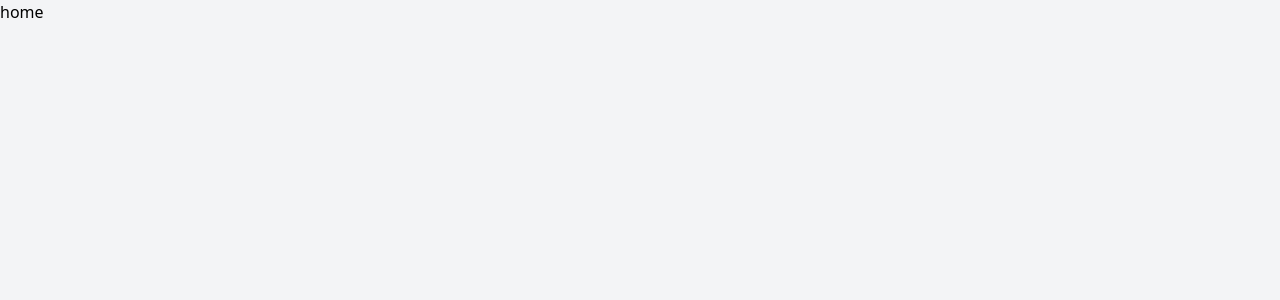
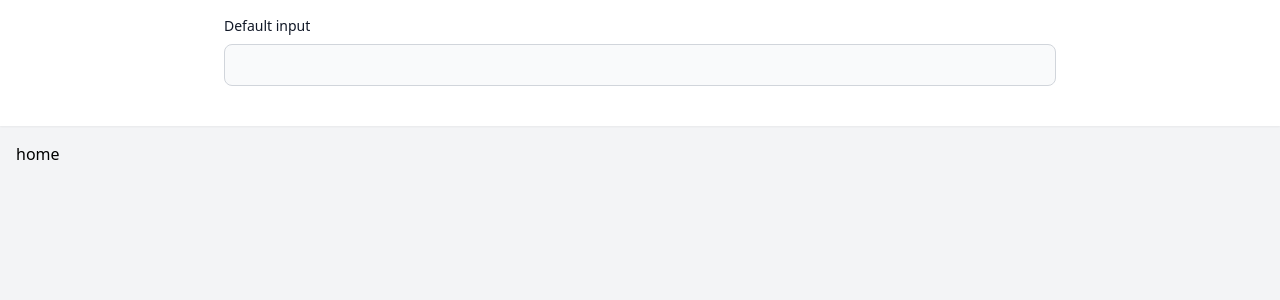
Before and after one commit to sahandghorbani/khanomi-codeChallenge, a Nuxt app: page / in a window 1280 px wide. Shown: the top 300 px of the page. Built offline with nearby package versions, Linux system fonts and the light colour scheme.

Commit message:
feat : search input added for searching charectors

```diff
--- a/components/HeroCard.vue
+++ b/components/HeroCard.vue
@@ -1,12 +1,12 @@
 <template>
-  <div class="card text-center">
+  <div class="card text-center flex flex-col justify-between">
     <img
       :src="hero.thumbnail.path + '.' + hero.thumbnail.extension"
-      class="thumb"
+      class="thumb rounded-md"
     />
     <p class="font-bold text-gray-500 m-4 truncate">{{ hero.name }}</p>
     <NuxtLink :to="`/heros/${hero.id}`">
-      <p class="btn my-4">View Details</p>
+      <p class="btn my-4 flex min-w-full">View Details</p>
     </NuxtLink>
   </div>
 </template>
@@ -18,7 +18,7 @@ const { hero } = defineProps(["hero"]);
 <style scoped>
 .thumb {
   max-height: 320px;
-  max-width: 78%;
+  /* max-width: 78%; */
   margin: 0 auto;
 }
 </style>
--- a/components/HeroDetails.vue
+++ b/components/HeroDetails.vue
@@ -1,19 +1,19 @@
 <template>
   <div class="card">
-    <div class="grid grid-cols-2 gap-10">
+    <div class="grid lg:grid-cols-2 gap-10 md:grid-cols-1">
       <div class="p-7">
-        <img  :src="charector.thumbnail.path + '.' + charector.thumbnail.extension" class="mx-auto my-7" />
+        <img  :src="charector.thumbnail.path + '.' + charector.thumbnail.extension" class="mx-auto my-7 rounded-md" />
       </div>
       <div class="p-7">
         <h2 class="text-4xl my-7">{{ charector.name }}</h2>
-        <!-- <div v-for="(serie, i) in charector.series.items" :key="i">
+        <div v-for="(serie, i) in charector.series.items" :key="i">
           <p class="text-sm my-7">Series - ${{ serie.name }}</p>
-        </div> -->
-        <h3 class="font-bold border-b-2 mb-4 pb-2">Product description:</h3>
+        </div>
+        <h3 class="font-bold border-b-2 mb-4 pb-2">Hero description:</h3>
         <p class="mb-7">{{ charector.description }}</p>
         <button class="btn flex">
           <i class="material-icons mr-2">add_shopping_cart</i>
-          <span>Add to cart</span>
+          <span>watch</span>
         </button>
       </div>
     </div>
@@ -21,6 +21,9 @@
 </template>
 
 <script setup>
+definePageMeta({
+  layout: "heros",
+});
 const { charector } = defineProps(["charector"]);
 console.log(charector);
 </script>
--- /dev/null
+++ b/layouts/default.vue
@@ -0,0 +1,44 @@
+<template>
+  <div>
+    <header class="shadow-sm bg-white">
+      <nav class="container p-4">
+        <div class="mb-6 lg:w-8/12 mx-auto sm:w-full">
+          <label
+            for="default-input"
+            class="block mb-2 text-sm font-medium text-gray-900 dark:text-white bg-white"
+            >Default input</label
+          >
+          <input
+            type="text"
+            id="default-input"
+            class="bg-gray-50 border border-gray-300 text-gray-900 text-sm rounded-lg focus:ring-blue-500 focus:border-blue-500 block w-full p-2.5 dark:bg-gray-200 dark:border-gray-300 dark:placeholder-gray-400 dark:focus:ring-blue-500 dark:focus:border-blue-500"
+            @keyup="searchCharecter"
+            v-model="query"
+          />
+        </div>
+      </nav>
+    </header>
+    <div class="container p-4 mx-auto">
+      <slot></slot>
+    </div>
+  </div>
+</template>
+
+<script setup lang="ts">
+import { useFetchStore } from "@/stores/fetchData";
+const timeout = <any>ref(null);
+const router = useRouter();
+
+const store = useFetchStore();
+let query = ref("");
+
+let searchCharecter = () => {
+  clearTimeout(timeout.value);
+  timeout.value = setTimeout(async function () {
+    await store.searchingCharector(query.value);
+    router.push("/heros");
+  }, 600);
+};
+</script>
+
+<style scoped></style>
--- /dev/null
+++ b/layouts/heros.vue
@@ -0,0 +1,15 @@
+<template>
+    <div>
+        <p>0</p>
+    </div>
+</template>
+
+<script>
+    export default {
+
+    }
+</script>
+
+<style lang="scss" scoped>
+
+</style>
--- a/nuxt.config.ts
+++ b/nuxt.config.ts
@@ -21,5 +21,5 @@ export default defineNuxtConfig({
           ],
         },
       },
-      ssr:true
+      ssr:false
 })
--- a/pages/heros/[id].vue
+++ b/pages/heros/[id].vue
@@ -7,14 +7,16 @@
 <script setup>
 import { useFetchStore } from "@/stores/fetchData";
 import { storeToRefs } from "pinia";
-import {computed} from 'vue' ;
+import { computed } from "vue";
 
 const store = useFetchStore();
 // const { charector } = storeToRefs(store);
 const { id } = useRoute().params;
-const url = ref(`https://gateway.marvel.com:443/v1/public/characters/${id}?apikey=7e11bd911194ddf46b9066239fcc160b`);
+const url = ref(
+  `https://gateway.marvel.com:443/v1/public/characters/${id}?apikey=7e11bd911194ddf46b9066239fcc160b`
+);
 // store.fetchSingleHero(url.value);
-let {data : charector} = await useFetch(url.value)
+let { data: charector , refresh } = await useFetch(url.value);
 // if (!charector.value) {
 //   throw createError({ statusCode: 404, statusMessage: "Product not found" });
 // }
--- a/pages/heros/index.vue
+++ b/pages/heros/index.vue
@@ -1,6 +1,6 @@
 <template>
-  <div class="grid grid-cols-3 p-4 gap-4">
-    <div v-for="(hero, i) in charectors" :key="i">
+  <div class="content-app grid grid-cols-3 p-4 gap-4">
+    <div class="content-app" v-for="(hero, i) in charectors" :key="i">
       <HeroCard :hero="hero" />
     </div>
   </div>
@@ -11,9 +11,7 @@ import { ref, computed } from "vue";
 import { useFetchStore } from "@/stores/fetchData";
 import { storeToRefs } from "pinia";
 
-definePageMeta({
-  layout: "products",
-});
+
 
 const store = useFetchStore();
 const { charectors } = storeToRefs(store);
@@ -25,4 +23,18 @@ onMounted(() => {
 });
 </script>
 
-<style scoped></style>
+<style scoped>
+.content-app {
+  animation: fadein 1s;
+}
+
+@keyframes fadein {
+ from {
+  opacity: 0;
+
+ }
+ to {
+  opacity: 1;
+ }
+}
+</style>
--- a/stores/fetchData.ts
+++ b/stores/fetchData.ts
@@ -12,22 +12,25 @@ export interface IProduct {
 export const useFetchStore = defineStore("fetch", {
   state: () => ({
     charectors: {},
-    charector : {}
+    charector: {},
+    searchResult: [],
   }),
   actions: {
     async fetchData(url: string) {
       this.charectors = {};
       let data = await axios.get(url);
-      // console.log(data.data.data.results);
 
       this.charectors = data.data.data.results;
     },
     async fetchSingleHero(url: string) {
-      this.charector = {}
+      this.charector = {};
       let data = await axios.get(url);
-      // console.log(data.data.data.results[0]);
       this.charector = data.data.data.results[0];
-      console.log(this.charector);
+    },
+
+    async searchingCharector(query: string) {
+      let url = `https://gateway.marvel.com:443/v1/public/characters?nameStartsWith=${query}&apikey=7e11bd911194ddf46b9066239fcc160b`;
+      await this.fetchData(url);
 
     },
   },
```
